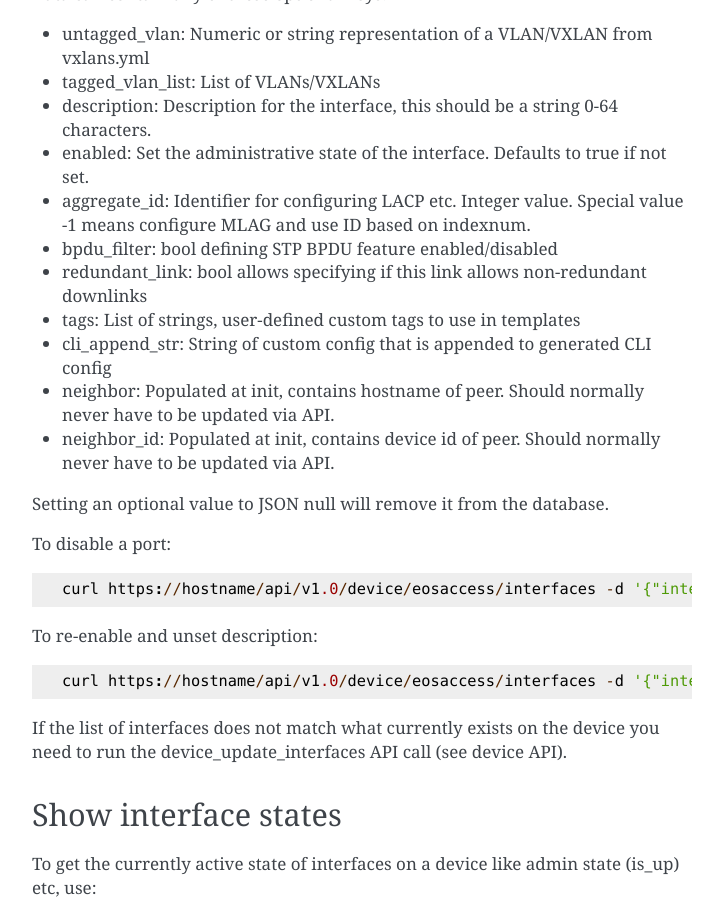
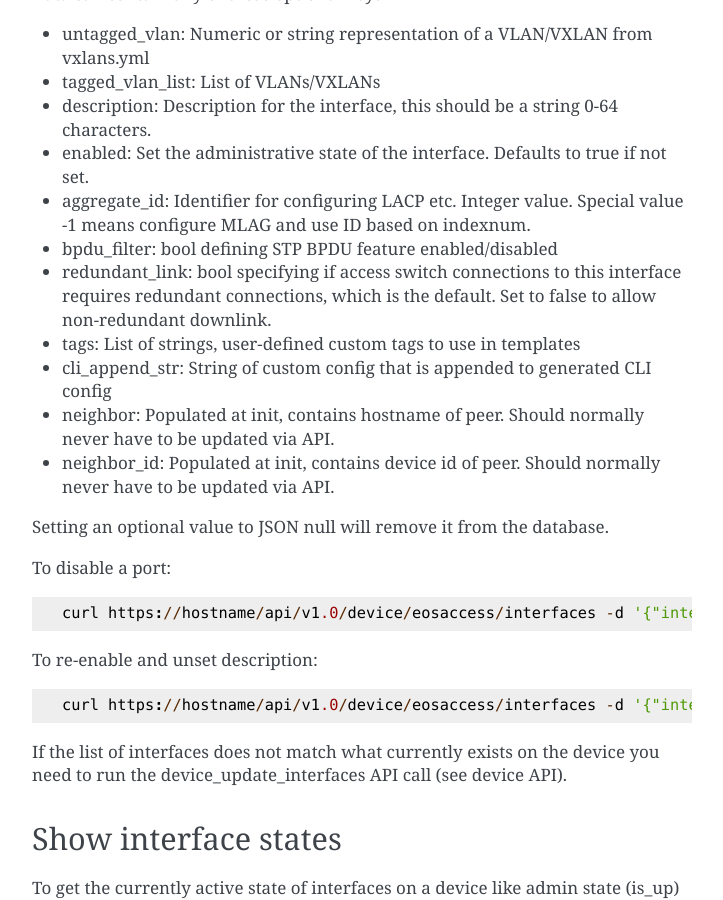
Before and after one commit to SUNET/cnaas-nms, a Sphinx documentation site: the page built from docs/apiref/interfaces.rst, in a window 1280 px wide and 900 px high, scrolled down 2863 px. Shown: the whole window, without its empty margins (388-1111 px from the left). Built offline with Sphinx 7.4.7, drawn with Linux system fonts in a browser that asks for light colours.

Commit message:
Change documentation text for redundant_link to make it more understandable

```diff
--- a/docs/apiref/interfaces.rst
+++ b/docs/apiref/interfaces.rst
@@ -149,7 +149,8 @@ Data can contain any of these optional keys:
 - aggregate_id: Identifier for configuring LACP etc. Integer value.
   Special value -1 means configure MLAG and use ID based on indexnum.
 - bpdu_filter: bool defining STP BPDU feature enabled/disabled
-- redundant_link: bool allows specifying if this link allows non-redundant downlinks
+- redundant_link: bool specifying if access switch connections to this interface requires
+  redundant connections, which is the default. Set to false to allow non-redundant downlink.
 - tags: List of strings, user-defined custom tags to use in templates
 - cli_append_str: String of custom config that is appended to generated CLI config
 - neighbor: Populated at init, contains hostname of peer. Should normally never
```
